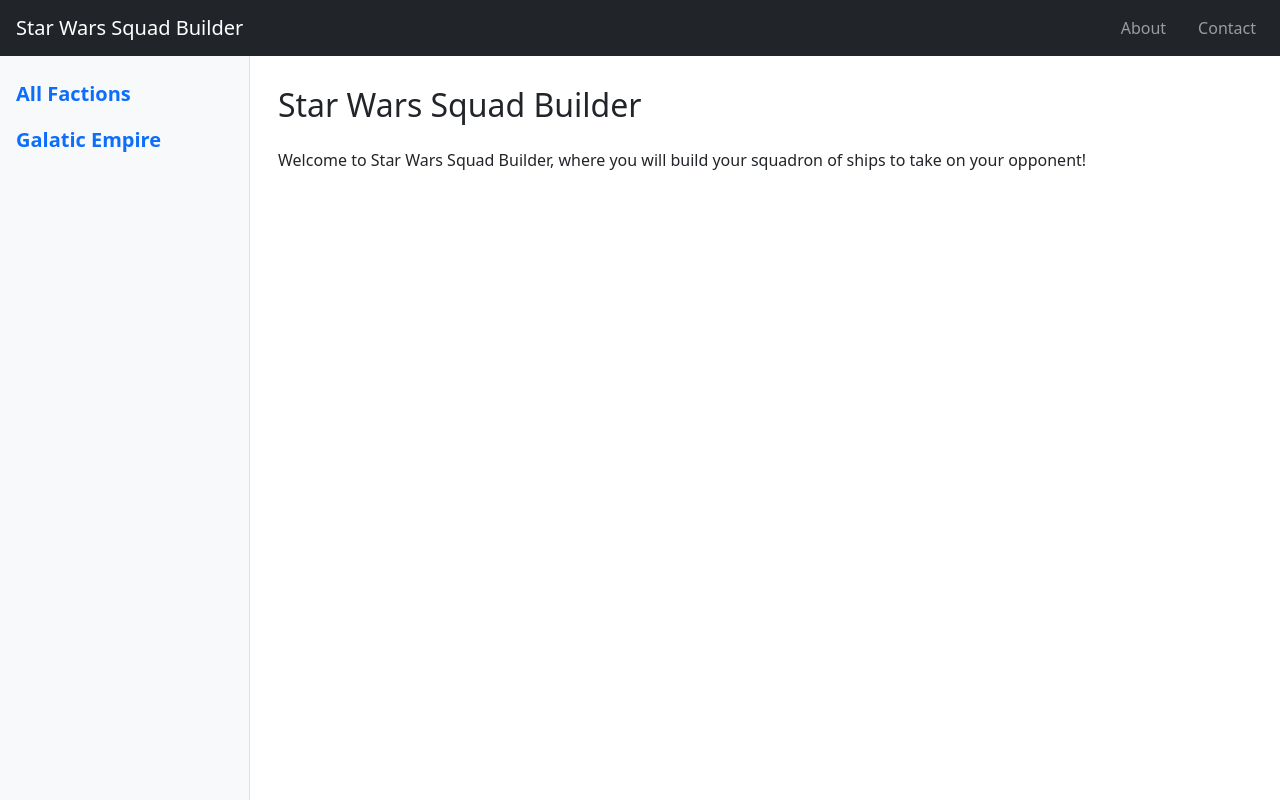
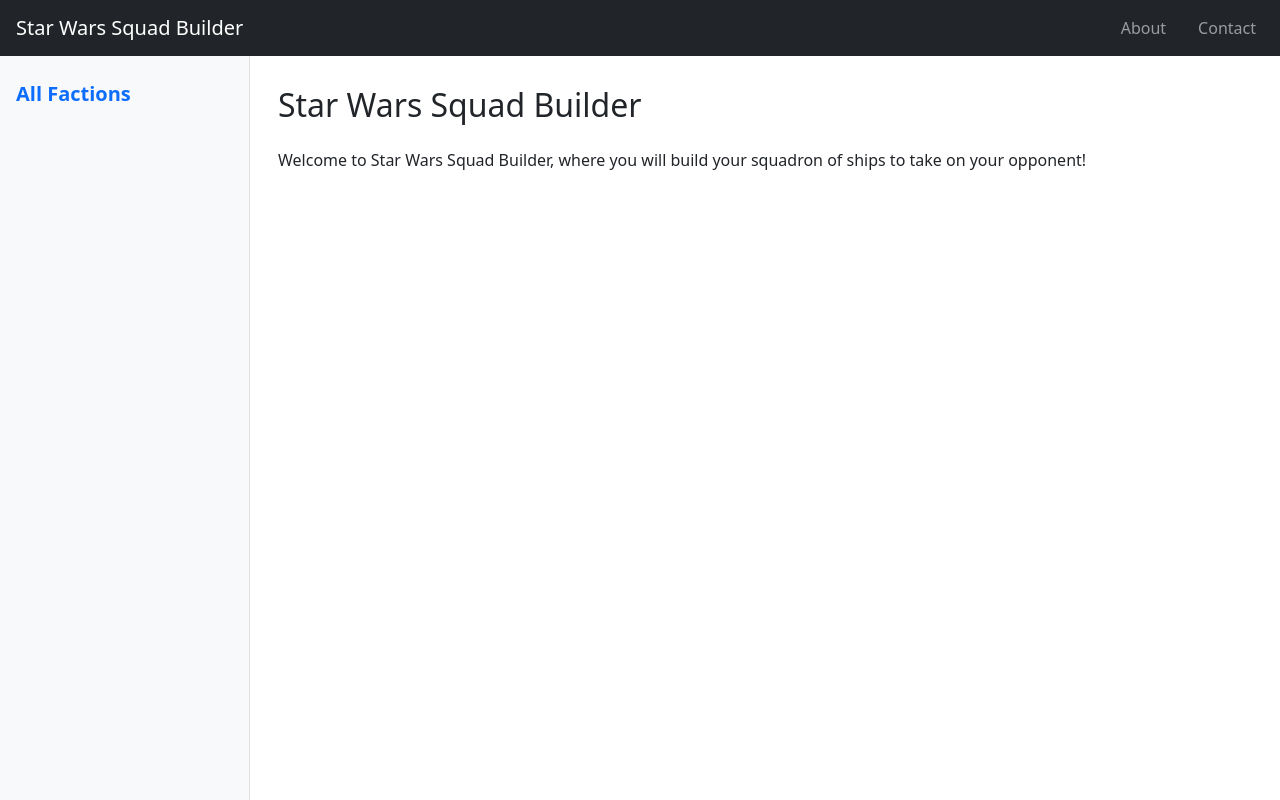
Before and after one commit to adriancarlson/reactFinalProject, a React (Create React App) app: page / in a window 1280 px wide. Built offline with nearby package versions, Linux system fonts and the light colour scheme; a small style sheet from the web is missing.

Commit message:
finished

```diff
--- a/src/App.js
+++ b/src/App.js
@@ -42,12 +42,6 @@
 									<strong> All Factions</strong>
 								</span>
 							</Nav.Link>
-							<Nav.Link as={NavLink} to='/empire'>
-								<span className='faction-icon-size'>
-									<i className='xwing-miniatures-font xwing-miniatures-font-empire'></i>
-									<strong> Galatic Empire</strong>
-								</span>
-							</Nav.Link>
 						</Nav.Item>
 					</Nav>
 				</div>
@@ -58,10 +52,7 @@
 						<Home />
 					</Route>
 					<Route path='/all'>
-						<ShipList shipFilter='all' />
-					</Route>
-					<Route path='/empire'>
-						<ShipList shipFilter='empire' />
+						<ShipList />
 					</Route>
 					<Route path='/about'>
 						<About />
```
